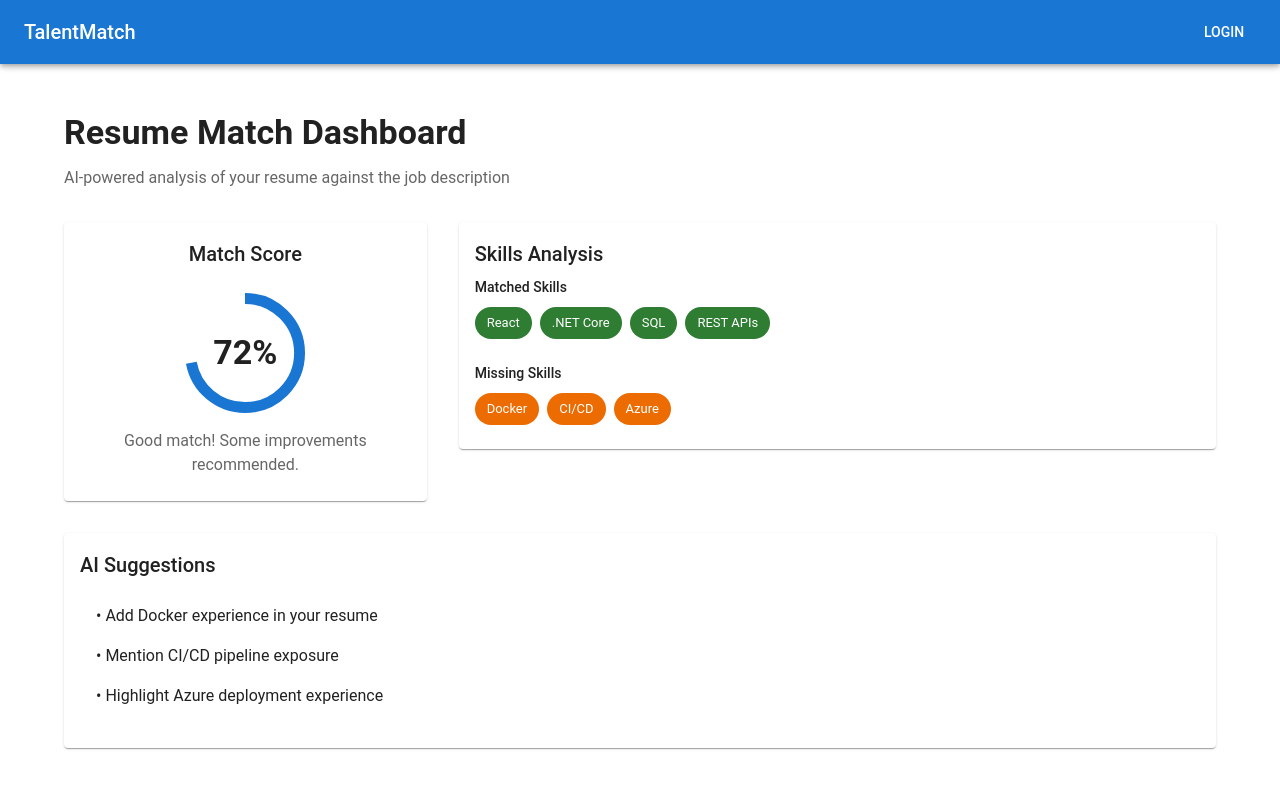
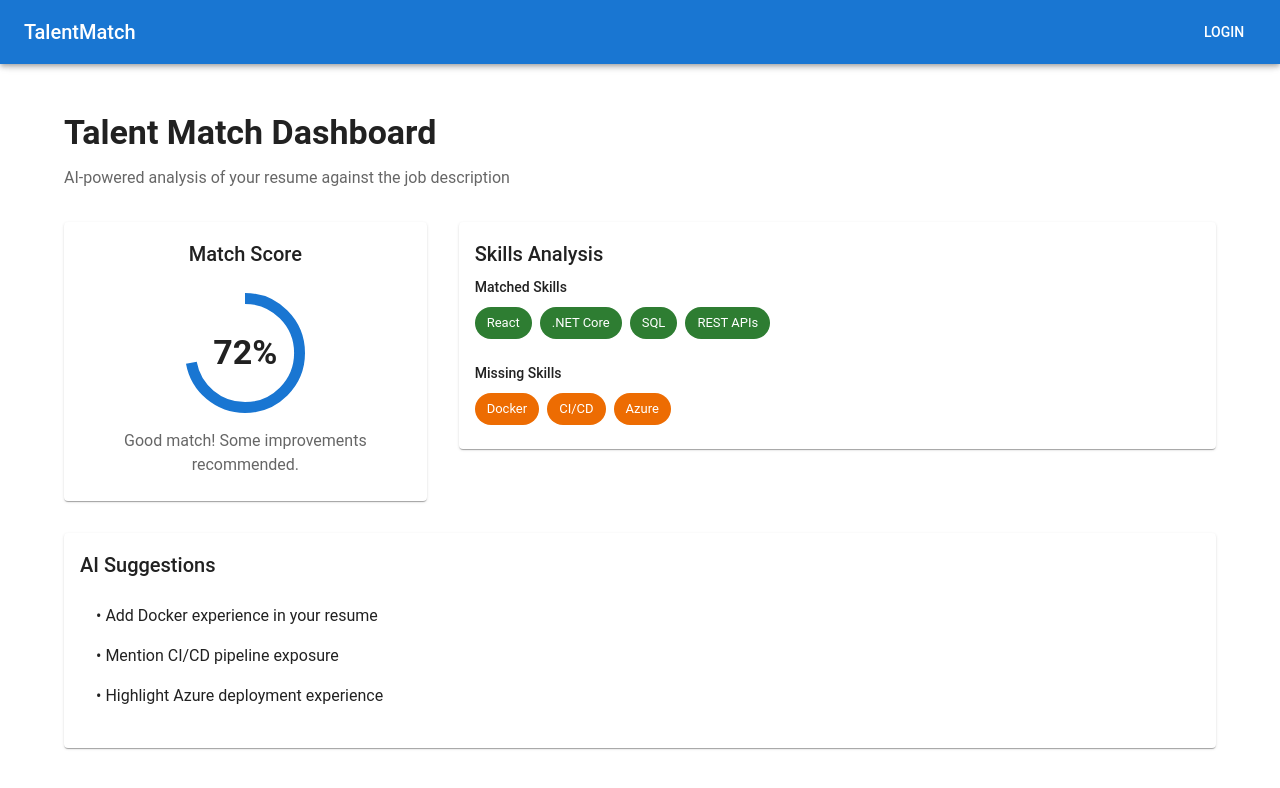
Before and after one commit to codebyvivoo9595/talentmatch-platform, a React (Vite) app in the folder talentmatch-ui/: page /dashboard in a window 1280 px wide. Shown: the top 788 px of the page. Built offline with nearby package versions, Linux system fonts and the light colour scheme.

Commit message:
UI:Landing page naming change

```diff
--- a/talentmatch-ui/src/pages/DashboardPage.jsx
+++ b/talentmatch-ui/src/pages/DashboardPage.jsx
@@ -7,7 +7,7 @@ const DashboardPage = () => {
   return (
     <Container maxWidth="lg" sx={{ py: 6 }}>
       <Typography variant="h4" fontWeight="bold" gutterBottom>
-        Resume Match Dashboard
+        Talent Match Dashboard
       </Typography>
 
       <Typography color="text.secondary" sx={{ mb: 4 }}>
```
